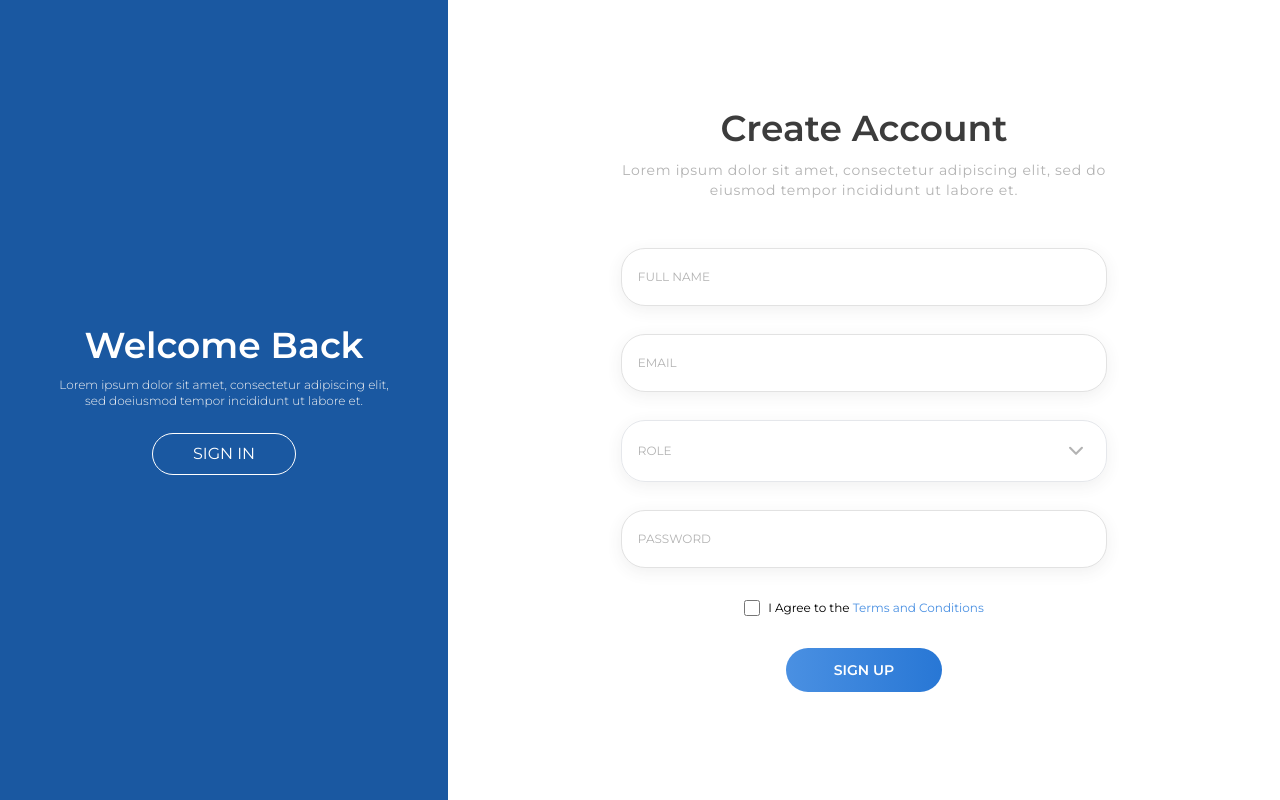
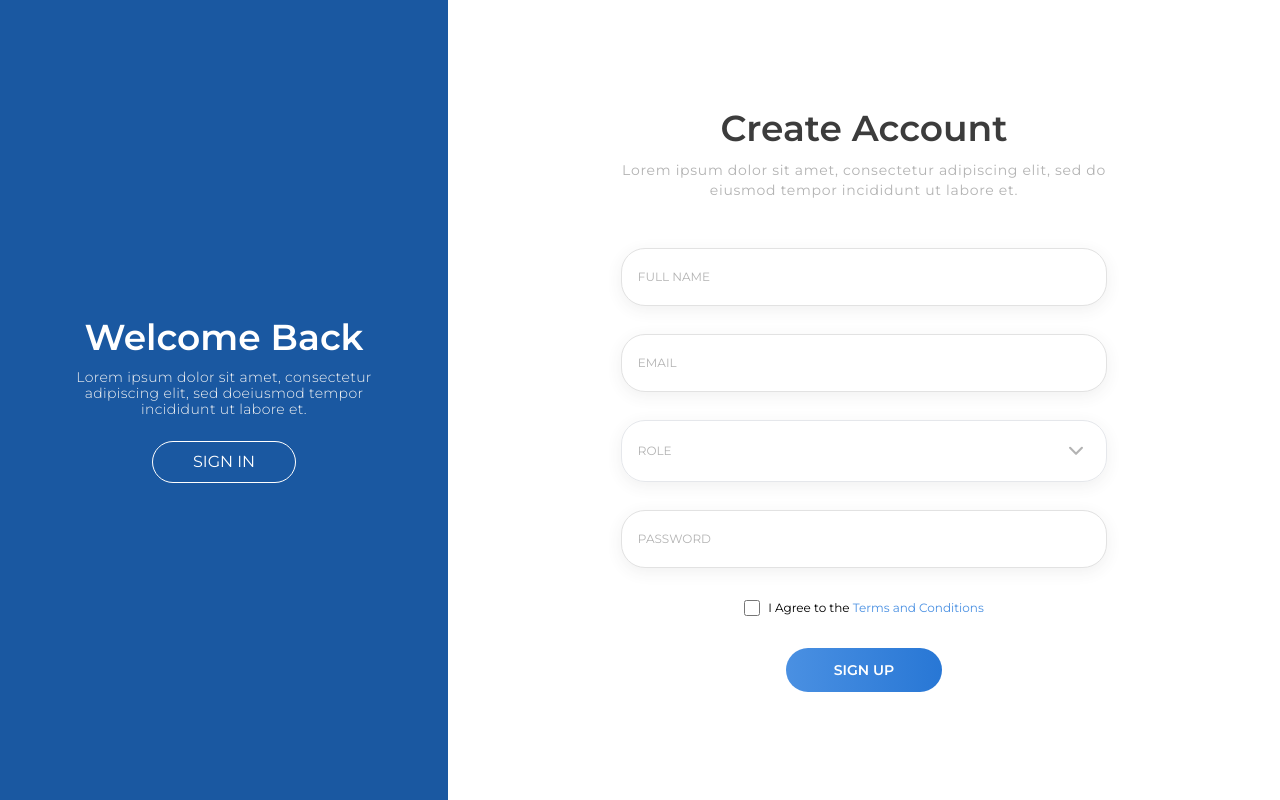
Before and after one commit to abitshrestha03/CMS, a React (Vite) app: page / in a window 1280 px wide. Built offline with nearby package versions, Linux system fonts and the light colour scheme.

Commit message:
first signup load in toggle page

```diff
--- a/src/pages/ToggleAuthPage.jsx
+++ b/src/pages/ToggleAuthPage.jsx
@@ -157,7 +157,7 @@ const ToggleAuthPage = () => {
         <h1 className="text-4xl 2k:text-8xl font-semibold">
           {isSignUp ? "Welcome Back" : "Hello,"}
         </h1>
-        <p className="text-center text-[#F4F4F4] md:text-xs lg:text-md 2k:text-4xl mt-3 mb-6 font-light">
+        <p className="text-center text-[#F4F4F4] md:text-xs lg:text-[14px] tracking-wide 2k:text-4xl mt-3 mb-6 font-light">
           {isSignUp
             ? "Lorem ipsum dolor sit amet, consectetur adipiscing elit, sed doeiusmod tempor incididunt ut labore et."
             : "Lorem ipsum dolor sit amet, consectetur adipiscing elit, sed doeiusmod tempor incididunt ut labore et."}
```
